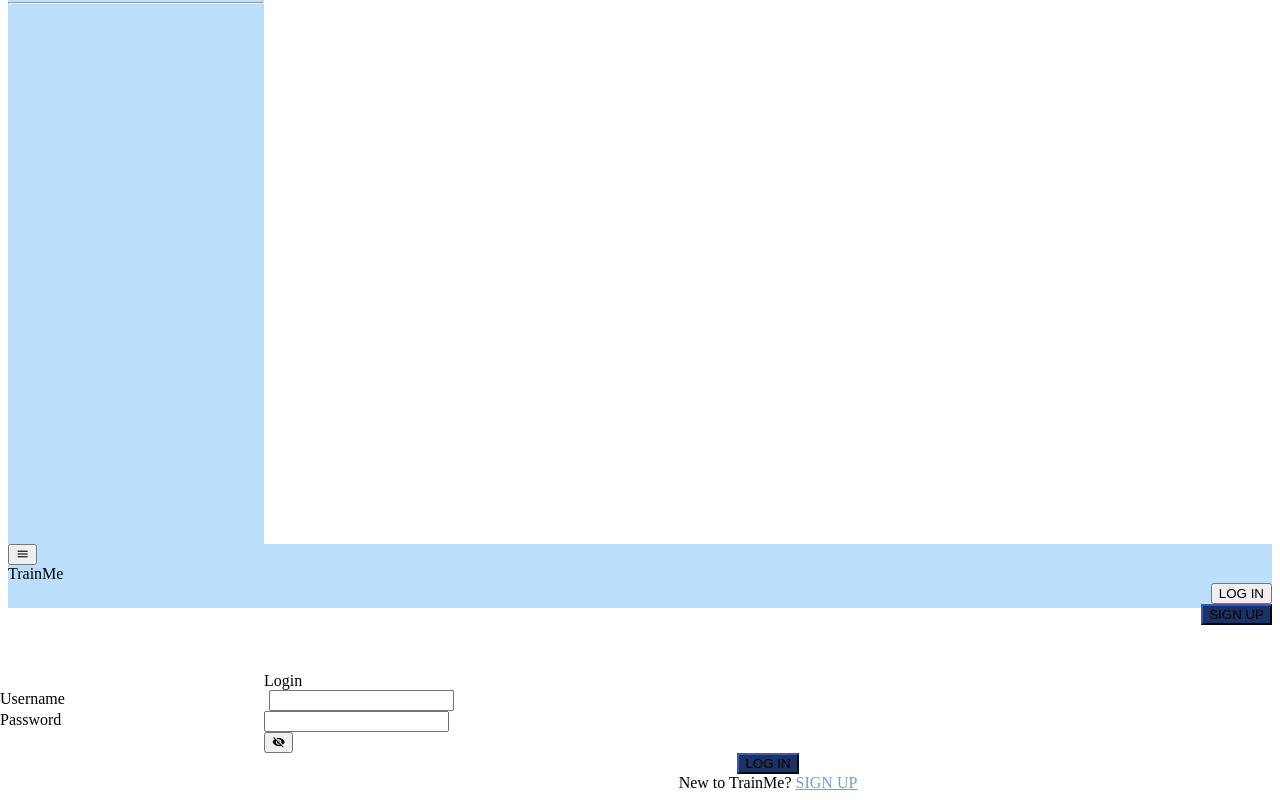
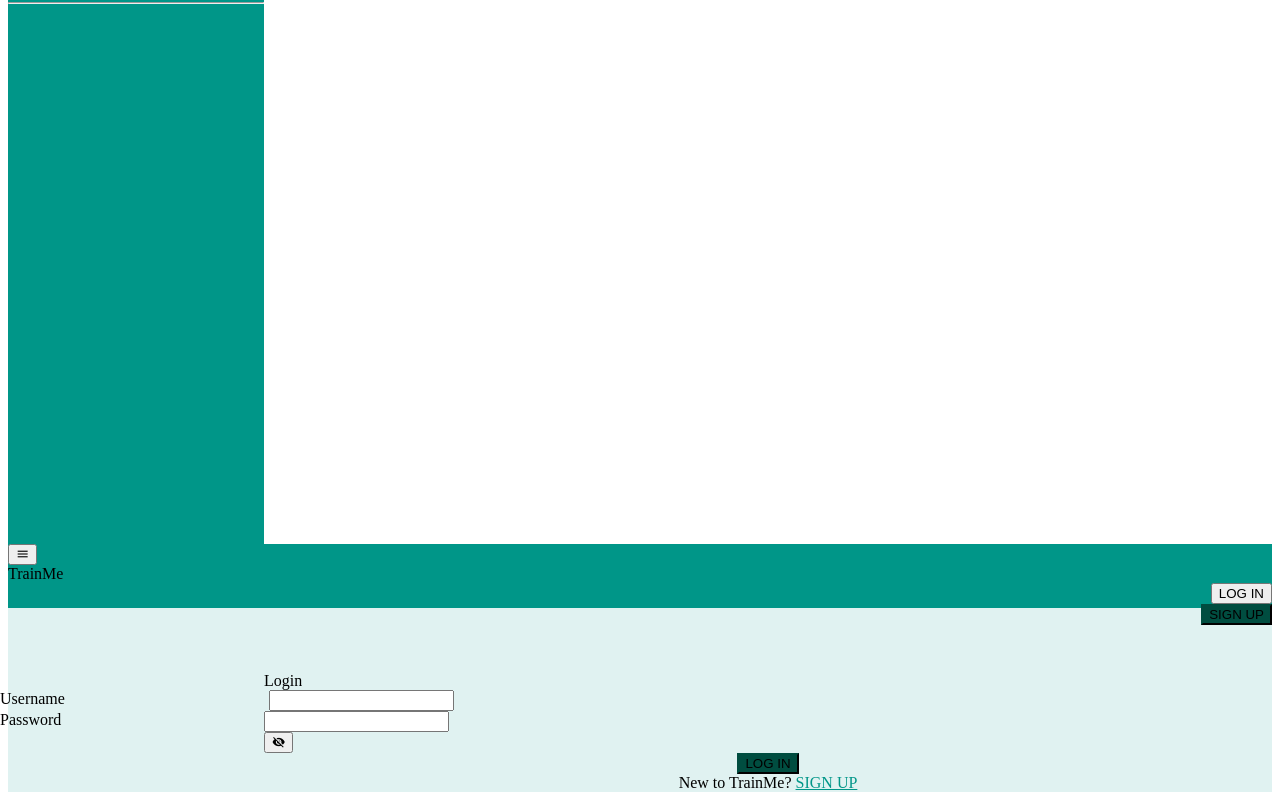
Before and after one commit to gbudoberra/tp2hci, a Vue app: page /login in a window 1280 px wide. Shown: the part 264-1064 px from the top of the page. Built offline with nearby package versions, Linux system fonts and the light colour scheme; a small style sheet from the web is missing.

Commit message:
color change, nav drawer changes

```diff
--- a/src/App.vue
+++ b/src/App.vue
@@ -5,7 +5,8 @@
       <v-navigation-drawer
           v-model="drawer"
           app
-          class="secondary"
+          clipped
+          class="primary"
       >
         <v-container>
 
@@ -41,18 +42,22 @@
     </div>
 
     <v-app-bar app
-               class="secondary">
+               clipped-left
+               class="primary">
       <v-app-bar-nav-icon @click="drawer = !drawer"></v-app-bar-nav-icon>
       <v-container fluid>
         <v-row justify="space-between">
           <v-col align="left" align-self="center">
             <v-toolbar-title>TrainMe</v-toolbar-title>
           </v-col>
-          <v-col align="right" align-self="end" class="mr-5">
+          <v-col align="right" align-self="end">
             <router-link to="/profile" style="text-decoration: none;">
 
-            <v-toolbar-title v-if="$store.state.security.isLoggedIn">
-              <v-icon x-large>person</v-icon>         {{ $store.state.security.username }}
+            <v-toolbar-title class="black--text" v-if="$store.state.security.isLoggedIn">
+              <span id="profile">
+                <v-icon x-large>person</v-icon>
+                {{ $store.state.security.username }}
+              </span>
             </v-toolbar-title>
             </router-link>
           </v-col>
@@ -63,7 +68,7 @@
           </v-col>
           <v-col align="right" align-self="center" cols="1" v-if="!$store.state.security.isLoggedIn">
             <router-link style="text-decoration: none;" to="/signin">
-              <v-btn color="#1E3163" class="white--text" rounded large>SIGN UP</v-btn>
+              <v-btn class="accent white--text" rounded large>SIGN UP</v-btn>
             </router-link>
           </v-col>
           <v-col align="right" align-self="center" cols="2" v-else>
@@ -73,7 +78,7 @@
       </v-container>
     </v-app-bar>
 
-    <v-main>
+    <v-main id="main-content">
       <router-view :key="$route.path"/>
     </v-main>
   </v-app>
@@ -127,6 +132,11 @@ export default {
   -moz-osx-font-smoothing: grayscale;
   text-align: center;
   margin-top: 60px;
+  background-color: #E0F2F1;
+}
+
+#main-content {
+  background-color: #E0F2F1;
 }
 
 #sideBarIcon {
@@ -135,7 +145,6 @@ export default {
   alignment: center;
   text-decoration: none;
 }
-
 
 #nav a.router-link-exact-active {
   color: white;
@@ -149,5 +158,19 @@ export default {
   font-weight: bold;
 }
 
+#profile {
+  font-size: x-large;
+  color: black;
+  alignment: center;
+  text-decoration: none;
+}
+
+#profile:hover {
+  font-size: x-large;
+  color: white;
+  alignment: center;
+  text-decoration: blink underline;
+  font-weight: bold;
+}
 
 </style>
--- a/src/components/Forms/loginForm.vue
+++ b/src/components/Forms/loginForm.vue
@@ -35,7 +35,7 @@
         </v-row>
         <v-row>
           <v-col align="center">
-            <v-btn rounded color="#1E3163" class="white--text" :disabled="!valid" @click="validate">LOG IN</v-btn>
+            <v-btn rounded class="accent white--text" :disabled="!valid" @click="validate">LOG IN</v-btn>
           </v-col>
         </v-row>
         <v-row>
--- a/src/components/Forms/signInForm.vue
+++ b/src/components/Forms/signInForm.vue
@@ -89,7 +89,7 @@
         </v-row>
         <v-row>
           <v-col align="center">
-            <v-btn rounded color="#1E3163" class="white--text" :disabled="!valid" @click="validate">SIGN UP</v-btn>
+            <v-btn rounded class="accent white--text" :disabled="!valid" @click="validate">SIGN UP</v-btn>
           </v-col>
         </v-row>
         <v-row>
--- a/src/components/fullExerciseList.vue
+++ b/src/components/fullExerciseList.vue
@@ -2,7 +2,7 @@
 <v-container v-if="!loading">
   <v-row>
           <v-col align-self="center" align="right">
-            <h1 class="text-h4">MyExercises</h1>
+            <h1 class="text-h4">My Exercises</h1>
           </v-col>
           <v-col align-self="center" align="left">
             <pop-up-exercise title="New Exercise" :exercise-already-exists="false">
--- a/src/components/logoutBtn.vue
+++ b/src/components/logoutBtn.vue
@@ -3,7 +3,7 @@
     <v-btn
         v-if="$store.state.security.isLoggedIn"
         @click.stop="dialog = true"
-        color="#1E3163" class="white--text" rounded large
+        class="accent white--text" rounded large
     >
       <v-icon large>logout</v-icon>
       logout
--- a/src/components/profileAvatar.vue
+++ b/src/components/profileAvatar.vue
@@ -1,6 +1,6 @@
 <template>
-  <v-card>
-    <v-avatar size="60%">
+  <v-card class="pt-5">
+    <v-avatar size="50%">
       <v-img :src="user.avatarUrl"/>
     </v-avatar>
     <h1>{{ user.firstName + " " + user.lastName }}</h1>
--- a/src/plugins/vuetify.js
+++ b/src/plugins/vuetify.js
@@ -10,9 +10,9 @@ export default new Vuetify({
         dark: false,
         themes: {
             light: {
-                primary: '#769FCD',
-                secondary: '#BBDEFB',
-                accent: '#000000',
+                primary: '#009688',
+                secondary: '#004B64',
+                accent: '#004D40',
 
             },
             dark:{
```
